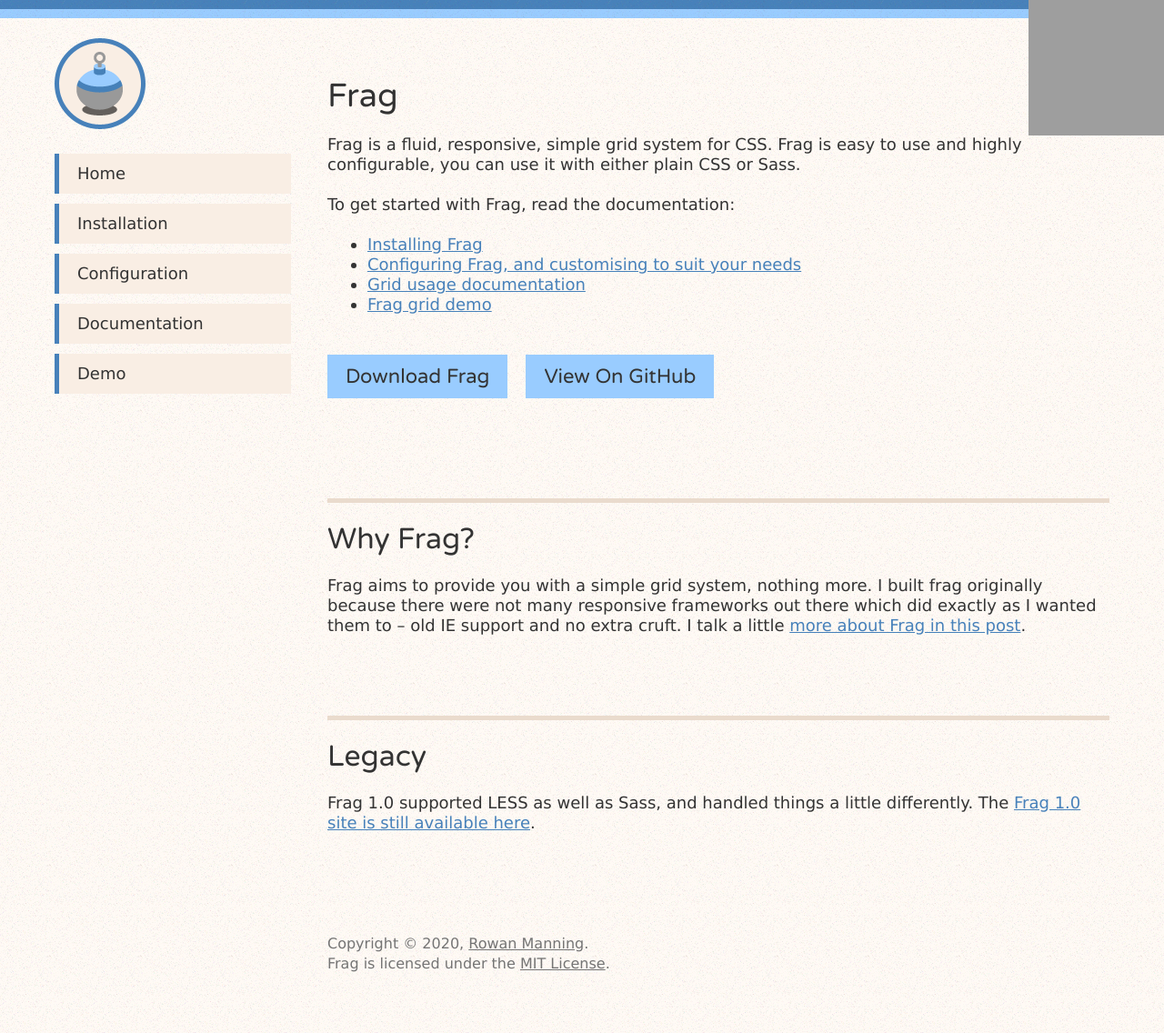
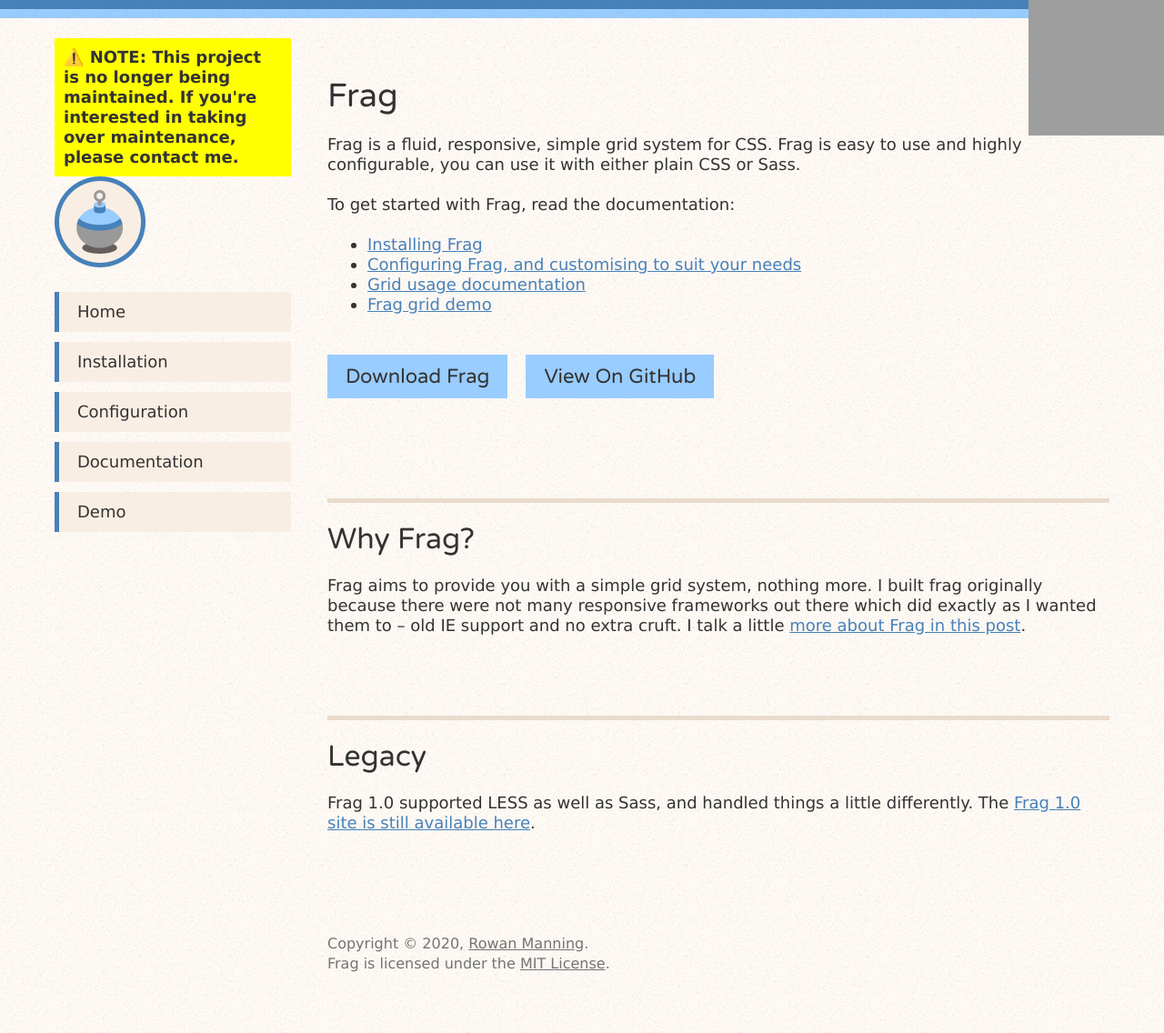
Before and after one commit to rowanmanning/frag, a Jekyll site: the page built from index.html, in a window 1280 px wide. Shown: the whole page at 91% size. Built offline with Jekyll 4.4.1, drawn with Linux system fonts in a browser that asks for light colours; grey boxes are pictures that could not be loaded.

Commit message:
Add a maintenance notice

```diff
--- a/_layouts/page.html
+++ b/_layouts/page.html
@@ -9,6 +9,9 @@
         <div class="grid page">
 
             <div class="col dsk-3 tab-4 mob-12 header" role="banner">
+                <div style="background-color: #ff0; font-weight: bold; padding: 10px;">
+                    ⚠️ NOTE: This project is no longer being maintained. If you're interested in taking over maintenance, please contact me.
+                </div>
                 {% include header.html %}
             </div>
 
```
